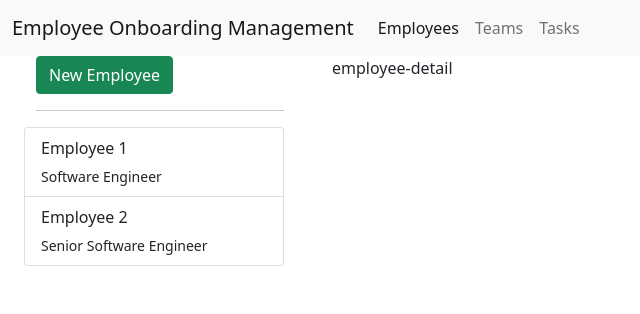
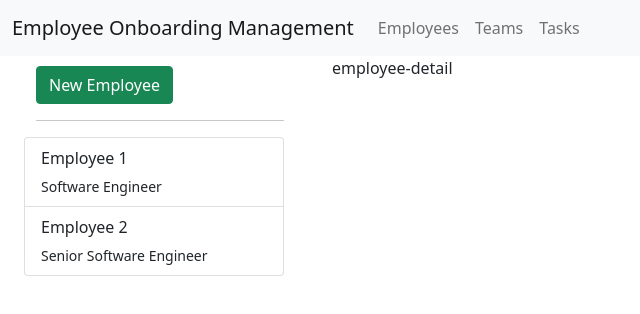
Before and after one commit to Saad-Shaikh/EmployeeOnboardingManagement-UI, an Angular app: page /employees in a window 1280 px wide. Shown: the top 314 px of the page, without its empty margins (0-640 px from the left). Built offline with nearby package versions, Linux system fonts and the light colour scheme.

Commit message:
[ON-122] feat: some css changes

```diff
--- a/src/app/app.module.ts
+++ b/src/app/app.module.ts
@@ -4,7 +4,11 @@ import { BrowserModule } from '@angular/platform-browser';
 import { AppRoutingModule } from './app-routing.module';
 import { AppComponent } from './app.component';
 import { HeaderComponent } from './header/header.component';
+
+// containers
 import { EmployeeDashboardComponent } from './containers/employee-dashboard/employee-dashboard.component';
+
+// components
 import { EmployeeListComponent } from './components/employee-list/employee-list.component';
 import { EmployeeDetailComponent } from './components/employee-detail/employee-detail.component';
 
--- a/src/app/components/employee-list/employee-list.component.html
+++ b/src/app/components/employee-list/employee-list.component.html
@@ -1,7 +1,7 @@
 <div class="container">
     <div class="row">
         <div class="col-xs-12">
-            <button class="btn btn-success">New Employee</button>
+            <button class="btn btn-success" style="margin-top: 10px;">New Employee</button>
         </div>
     </div>
     <hr>
--- a/src/app/header/header.component.html
+++ b/src/app/header/header.component.html
@@ -3,7 +3,7 @@
         <a class="navbar-brand" routerLink="/" routerLinkActive="router-link-active">Employee Onboarding Management</a>
         <ul class="navbar-nav me-auto mb-2 mb-lg-0">
             <li class="nav-item">
-                <a class="nav-link active" routerLink="/employees">Employees</a>
+                <a class="nav-link" routerLink="/employees">Employees</a>
             </li>
             <li class="nav-item">
                 <a class="nav-link" routerLink="/">Teams</a>
```
